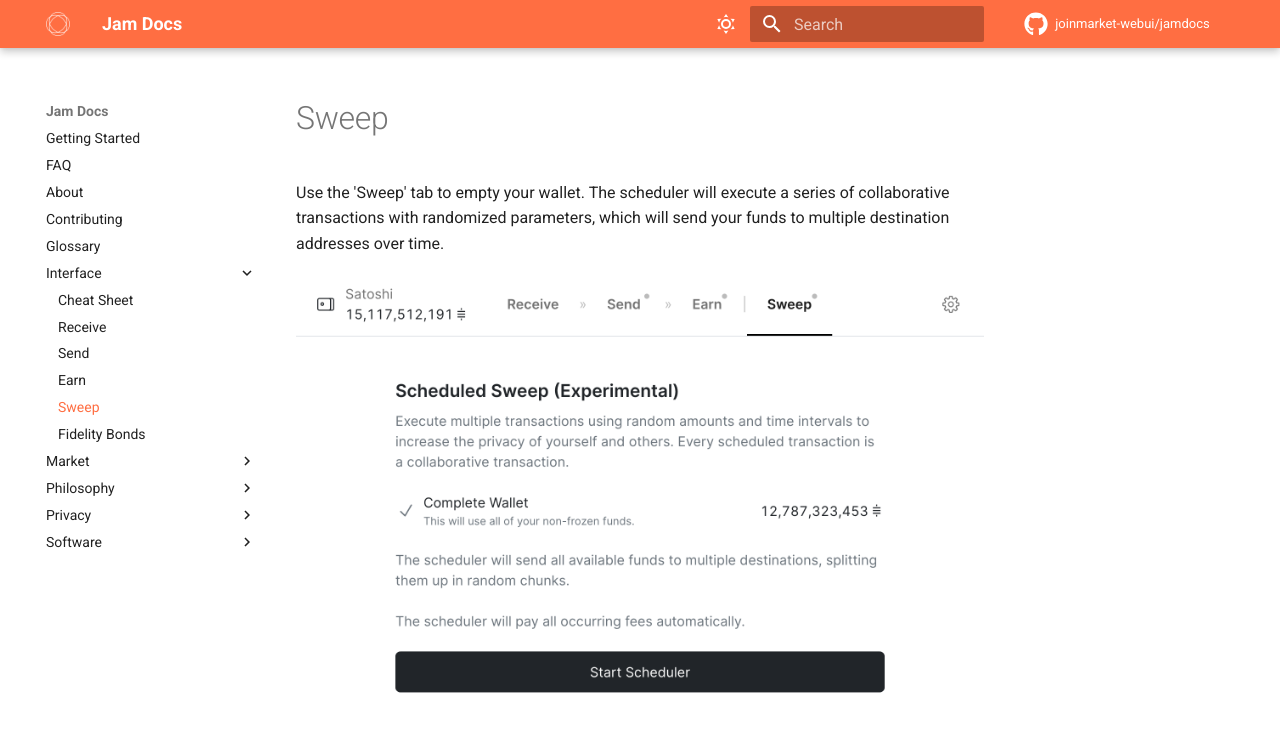
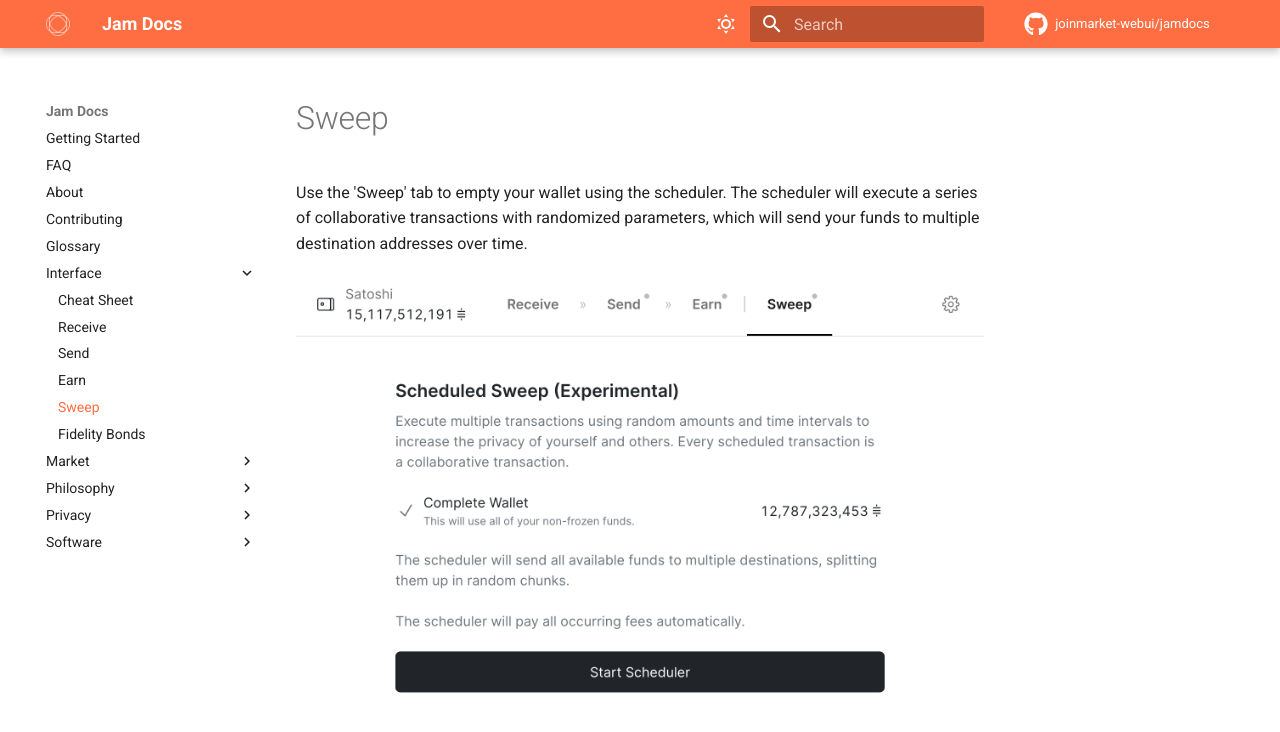
Before and after one commit to joinmarket-webui/jamdocs, an MkDocs documentation site: the page built from docs/interface/04-sweep.md, in a window 1280 px wide and 900 px high. Shown: the top 732 px of the window. Built offline with MkDocs 1.6.1 and Material for MkDocs 9.7.7, drawn with Linux system fonts in a browser that asks for light colours; nearby versions of some CDN libraries; comment, search, counter and statistics services are not loaded.

Commit message:
feat(sweep): better wording

```diff
--- a/docs/interface/04-sweep.md
+++ b/docs/interface/04-sweep.md
@@ -1,8 +1,8 @@
 # Sweep
 
-Use the 'Sweep' tab to empty your wallet. The scheduler will execute a series of
-collaborative transactions with randomized parameters, which will send your
-funds to multiple destination addresses over time.
+Use the 'Sweep' tab to empty your wallet using the scheduler. The scheduler will
+execute a series of collaborative transactions with randomized parameters, which
+will send your funds to multiple destination addresses over time.
 
 ![](../assets/interface/jam.png#only-dark)
 
```
